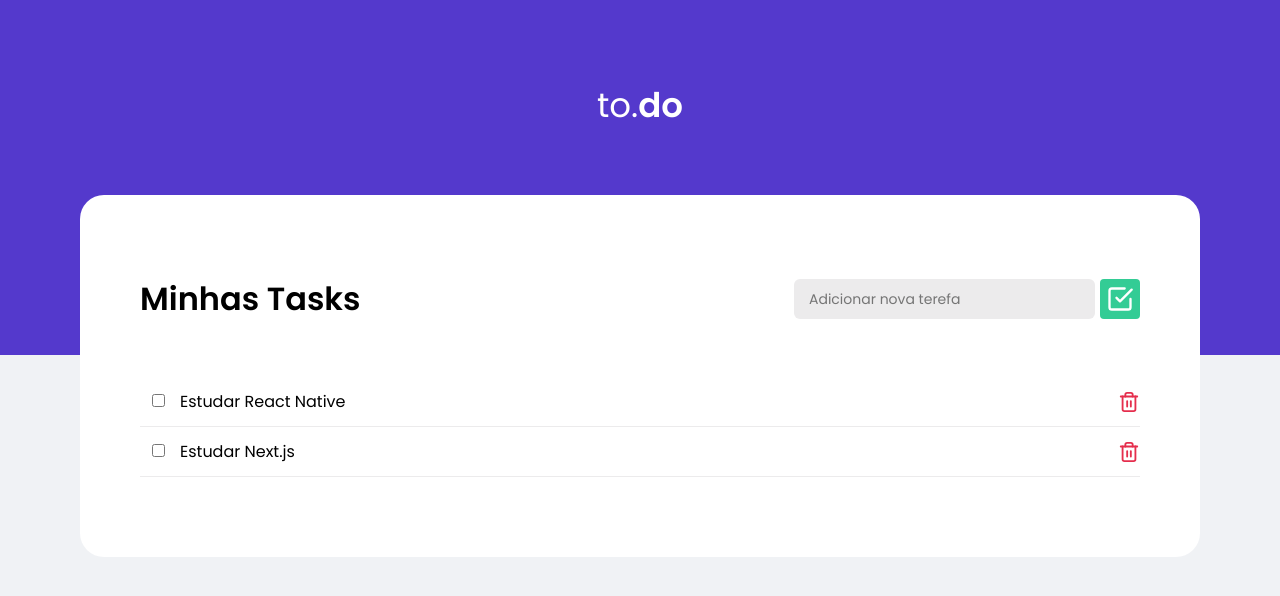
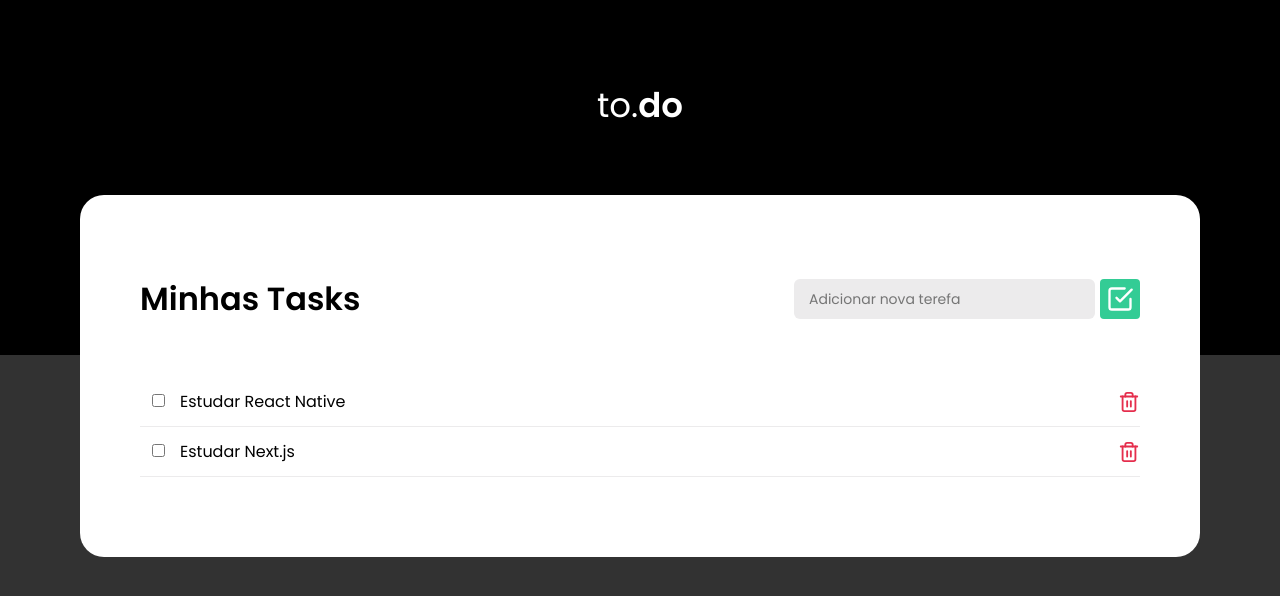
Before and after one commit to d0ugui/to-do, a React (Create React App) app: page / in a window 1280 px wide. Shown: the top 596 px of the page. Built offline with nearby package versions, Linux system fonts and the light colour scheme.

Commit message:
styles: dark/light mode

```diff
--- a/src/App.jsx
+++ b/src/App.jsx
@@ -1,15 +1,18 @@
-import { GlobalStyle } from './styles/global';
+import { ThemeProvider } from 'styled-components';
 
 import { Header } from './components/Header/Header';
 import { Dashboard } from './components/Dashboard/Dashboard';
 
+import { GlobalStyle } from './styles/global';
+import themes from './styles/themes/index';
+
 function App() {
   return (
-   <div>
-    <Header />
-    <Dashboard />
-    <GlobalStyle/>
-   </div>
+   <ThemeProvider theme={themes.dark}>
+      <Header />
+      <Dashboard />
+      <GlobalStyle/>
+   </ThemeProvider>
   );
 }
 
--- a/src/components/Dashboard/Dashboard.jsx
+++ b/src/components/Dashboard/Dashboard.jsx
@@ -29,7 +29,7 @@ export function Dashboard() {
     setTasks((prevState) => prevState.filter((task) => task.id != id));
   }
 
-  //* updating status task
+  //* complete status task
   function handleTaskCompleted(id) {
     setTasks((prevState) => prevState.map((task) => {
       if (task.id === id) {
--- a/src/components/Dashboard/style.jsx
+++ b/src/components/Dashboard/style.jsx
@@ -4,7 +4,7 @@ export const Container = styled.main`
   max-width: 1120px;
   margin: 0 auto;
 
-  background: #fff;
+  background: ${({ theme }) => theme.containerColor};
   border-radius: 24px;
 
   margin-top: -10rem;
@@ -27,6 +27,7 @@ export const Content = styled.header`
         height: 40px;
         font-size: 14px;
         padding: 10px 15px;
+        outline: none;
 
         border: none;
         border-radius: 6px;
--- a/src/components/Header/style.jsx
+++ b/src/components/Header/style.jsx
@@ -1,7 +1,7 @@
 import styled from 'styled-components';
 
 export const Container = styled.header`
-  background: var(--blue);
+  background: ${({ theme }) => theme.headerColor};
 `;
 
 export const Content = styled.div`
--- a/src/styles/global.jsx
+++ b/src/styles/global.jsx
@@ -2,8 +2,6 @@ import { createGlobalStyle } from 'styled-components';
 
 export const GlobalStyle = createGlobalStyle`
   :root {
-    --background: #F0F2F5;
-    --blue: #5439cc;
     --green: #33CC95;
     --red: #e52e4d;
   }
@@ -25,7 +23,7 @@ export const GlobalStyle = createGlobalStyle`
   }
 
   body {
-    background: var(--background);
+    background: ${({ theme }) => theme.backgroundColor};
     -webkit-font-smoothing: antialised;
   }
 
--- /dev/null
+++ b/src/styles/themes/dark.js
@@ -0,0 +1,6 @@
+export default {
+  headerColor: '#000000',
+  backgroundColor: '#323232',
+  containerColor: '#fff',
+  textColor: '#fff',
+}
--- /dev/null
+++ b/src/styles/themes/index.js
@@ -0,0 +1,4 @@
+import dark from './dark';
+import light from './light';
+
+export default { dark, light };
--- /dev/null
+++ b/src/styles/themes/light.js
@@ -0,0 +1,6 @@
+export default {
+  headerColor: '#5439cc',
+  backgroundColor: '#F0F2F5',
+  containerColor: '#fff',
+  textColor: '#222',
+}
```
